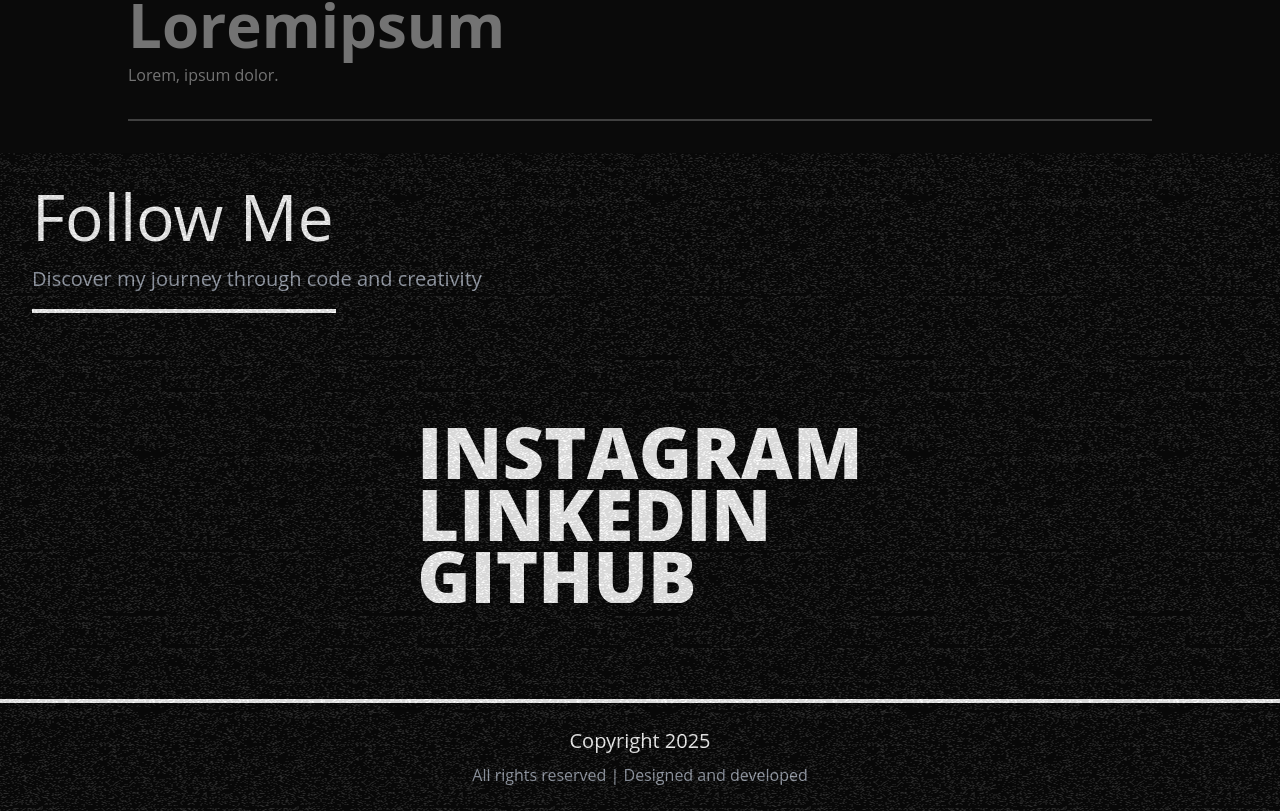
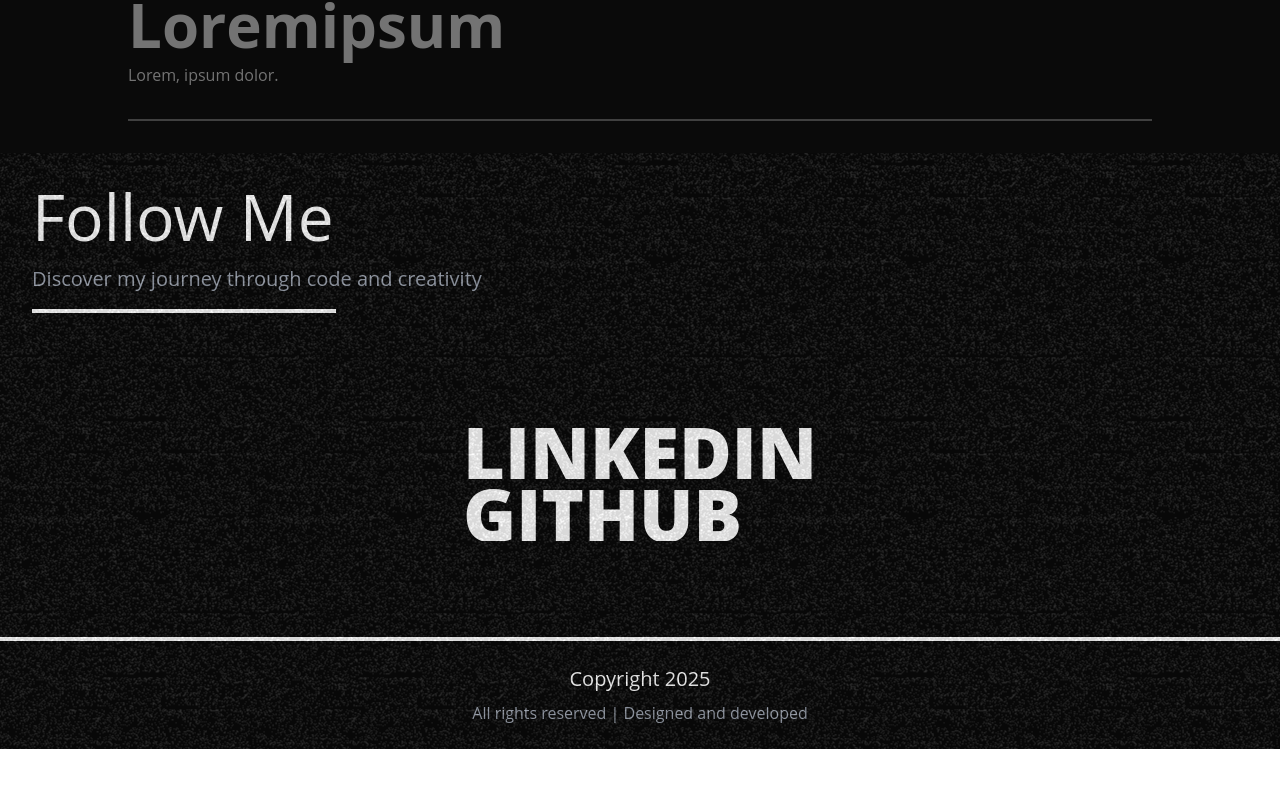
Before and after one commit to AldyAlfarish/my-porto, a React (Vite) app: page / in a window 1280 px wide. Shown: the part 9341-10152 px from the top of the page. After the commit the page ends 10090 px from the top, so only its background shows below. Built offline with nearby package versions, Linux system fonts and the light colour scheme.

Commit message:
Update FooterText.jsx

```diff
--- a/src/components/FooterText.jsx
+++ b/src/components/FooterText.jsx
@@ -45,7 +45,6 @@
 const ExampleContent = () => {
   return (
     <div className="grid place-content-center gap-2 px-8 py-24 text-white bg-neutral-950">
-      <FlipLink href="">Instagram</FlipLink>
       <FlipLink href="">Linkedin</FlipLink>
       <FlipLink href="">GitHub</FlipLink>
     </div>
```
